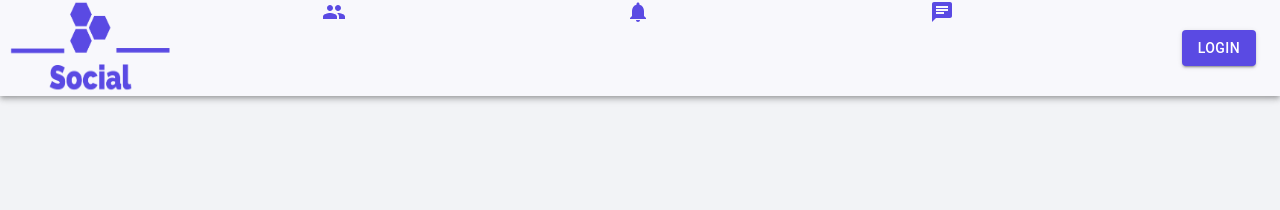
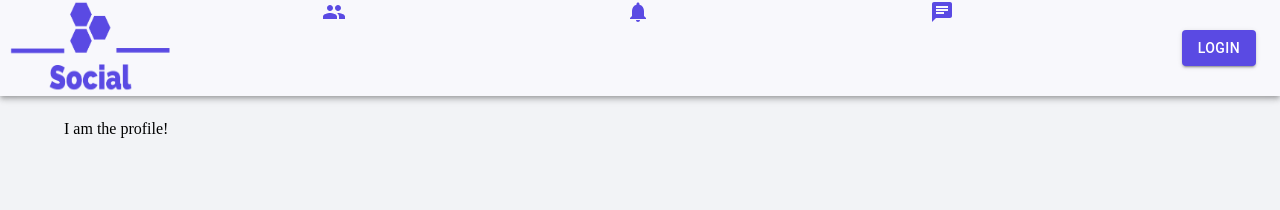
Before and after one commit to Revlisc/socialApp, a React (Create React App) app in the folder client/: page /profile in a window 1280 px wide. Before the commit this address had no page. Shown: the top 210 px of the page. Built offline with nearby package versions, Linux system fonts and the light colour scheme.

Commit message:
basic profile structure setup, need to fix infinite loop in navbar

```diff
--- a/client/src/App.js
+++ b/client/src/App.js
@@ -5,6 +5,7 @@ import { BrowserRouter, Routes, Route } from 'react-router-dom';
 import Home from './components/Home/Home';
 import Navbar from './components/Navbar/Navbar';
 import Auth from './components/Auth/Auth';
+import Profile from './components/Profile/Profile';
 import './App.css'
 
 const App = () => (
@@ -15,6 +16,7 @@ const App = () => (
       <Routes>
         <Route path="/" element={<Home />} />
         <Route path='/auth' element={<Auth />} />
+        <Route path='/profile' element={<Profile />} />
       </Routes>
       </div>
     </Container>
--- a/client/src/components/Navbar/Navbar.js
+++ b/client/src/components/Navbar/Navbar.js
@@ -57,8 +57,9 @@ const Navbar = () => {
                 <Toolbar >
                     {user ? (
                         <div className={classes.userInfo}>
+
                             <Avatar alt={user.result.name} src={user.result.imageUrl}>{user.result.name.charAt(0)}</Avatar>
-                            <Typography variant='h6'>{user.result.name}</Typography>
+                            <Typography component={Link} to='/profile' variant='h6'>{user.result.name}</Typography>
                             <Button onClick={logout}>Logout</Button>
                         </div>
                     ) : (
--- /dev/null
+++ b/client/src/components/Profile/Profile.js
@@ -0,0 +1,13 @@
+import React, { useState } from 'react'
+
+const profile = () => {
+    const [user, setUser] = useState(JSON.parse(localStorage.getItem('profile')))
+
+    return (
+        <div>
+            I am the profile!
+        </div>
+    )
+}
+
+export default profile
```
